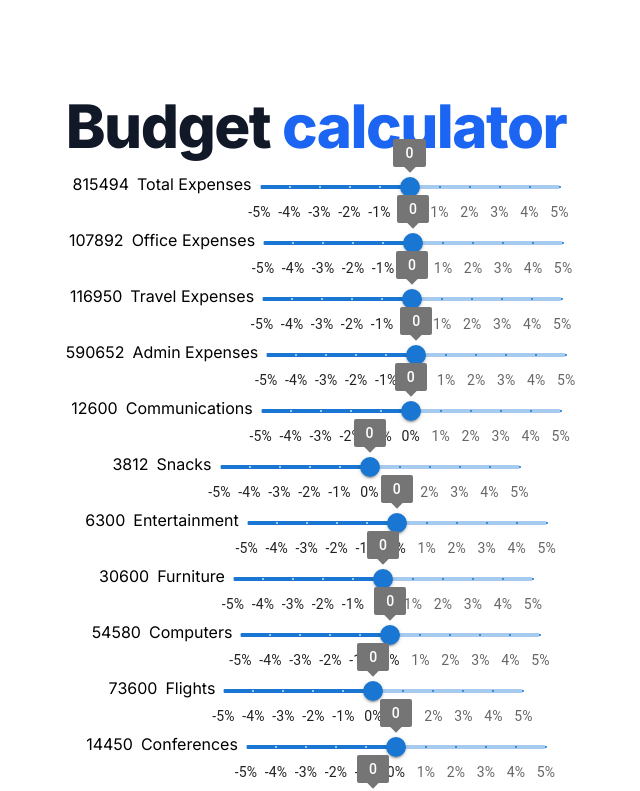
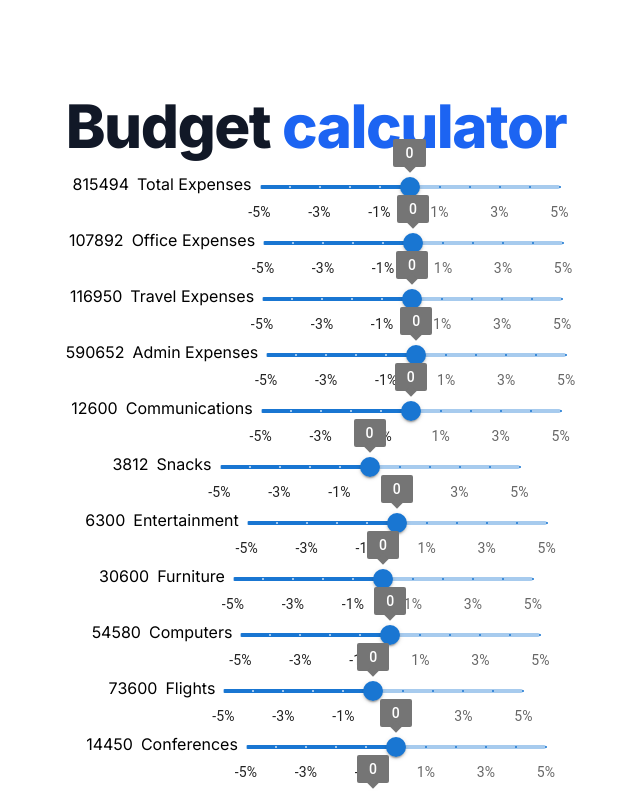
Before and after one commit to pavel-shermayster-sage/top-down-planning, a Next.js app: page / in a window 1280 px wide. Shown: the top 791 px of the page, without its empty margins (324-964 px from the left). Built offline with nearby package versions, Linux system fonts and the light colour scheme.

Commit message:
slider style update

```diff
--- a/src/components/slider.tsx
+++ b/src/components/slider.tsx
@@ -3,7 +3,7 @@ import Box from "@mui/material/Box";
 import MUSlider from "@mui/material/Slider";
 const marks = [-5, -4, -3, -2, -1, 0, 1, 2, 3, 4, 5].map((value) => ({
   value,
-  label: `${value}%`,
+  label: value % 2 === 0 ? "" : `${value}%`,
 }));
 
 function valuetext(value: number) {
```
